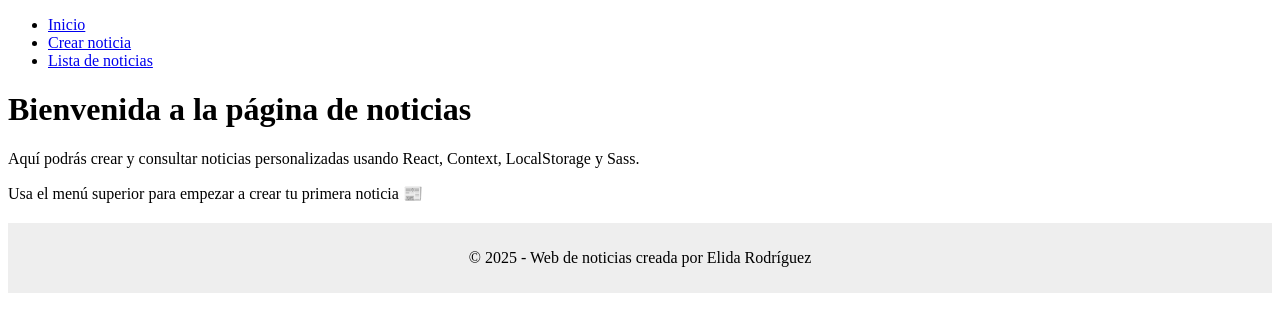
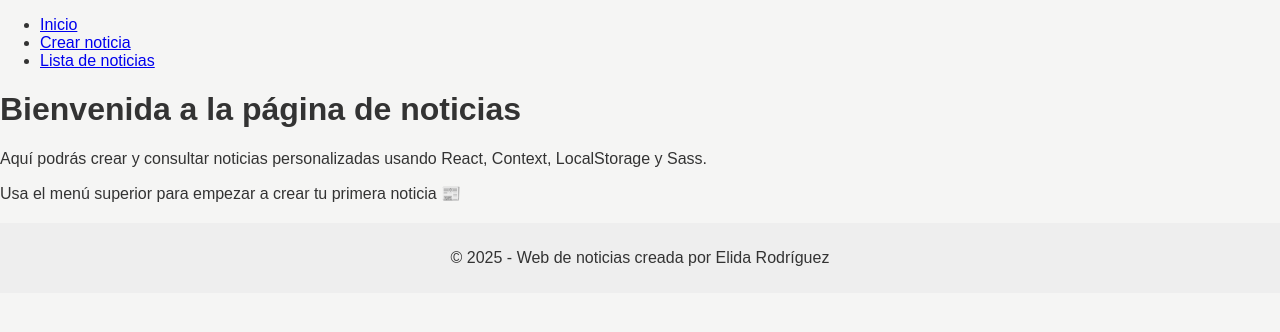
Before and after one commit to Elimila/React-web-noticias, a React (Vite) app: page /home in a window 1280 px wide. Shown: the top 332 px of the page. Built offline with nearby package versions, Linux system fonts and the light colour scheme.

Commit message:
Configurado SASS: creado main.scss y archivo de variables _colors.scss con @import

```diff
--- a/package.json
+++ b/package.json
@@ -12,7 +12,8 @@
   "dependencies": {
     "react": "^19.1.0",
     "react-dom": "^19.1.0",
-    "react-router-dom": "^7.6.3"
+    "react-router-dom": "^7.6.3",
+    "sass": "^1.89.2"
   },
   "devDependencies": {
     "@eslint/js": "^9.29.0",
--- /dev/null
+++ b/src/assets/styles/abstracts/_colors.scss
@@ -0,0 +1,4 @@
+$primary-color: #2c3e50;
+$secondary-color: #60a491;
+$text-color: #333;
+$background-color: #f5f5f4;
--- /dev/null
+++ b/src/assets/styles/main.scss
@@ -0,0 +1,9 @@
+@import './abstracts/colors';
+
+body {
+  font-family: Arial, sans-serif;
+  background-color: $background-color;
+  color: $text-color;
+  margin: 0;
+  padding: 0;
+}
--- a/src/main.jsx
+++ b/src/main.jsx
@@ -3,6 +3,8 @@ import ReactDOM from 'react-dom/client'
 import { BrowserRouter } from 'react-router-dom'
 import App from './App'
 import { GlobalProvider } from './context/GlobalState'
+import './assets/styles/main.scss'
+
 
 ReactDOM.createRoot(document.getElementById('root')).render(
   <React.StrictMode>
```
Also changed, not shown: 1 other file (tests, documents, lock files or other folders).
